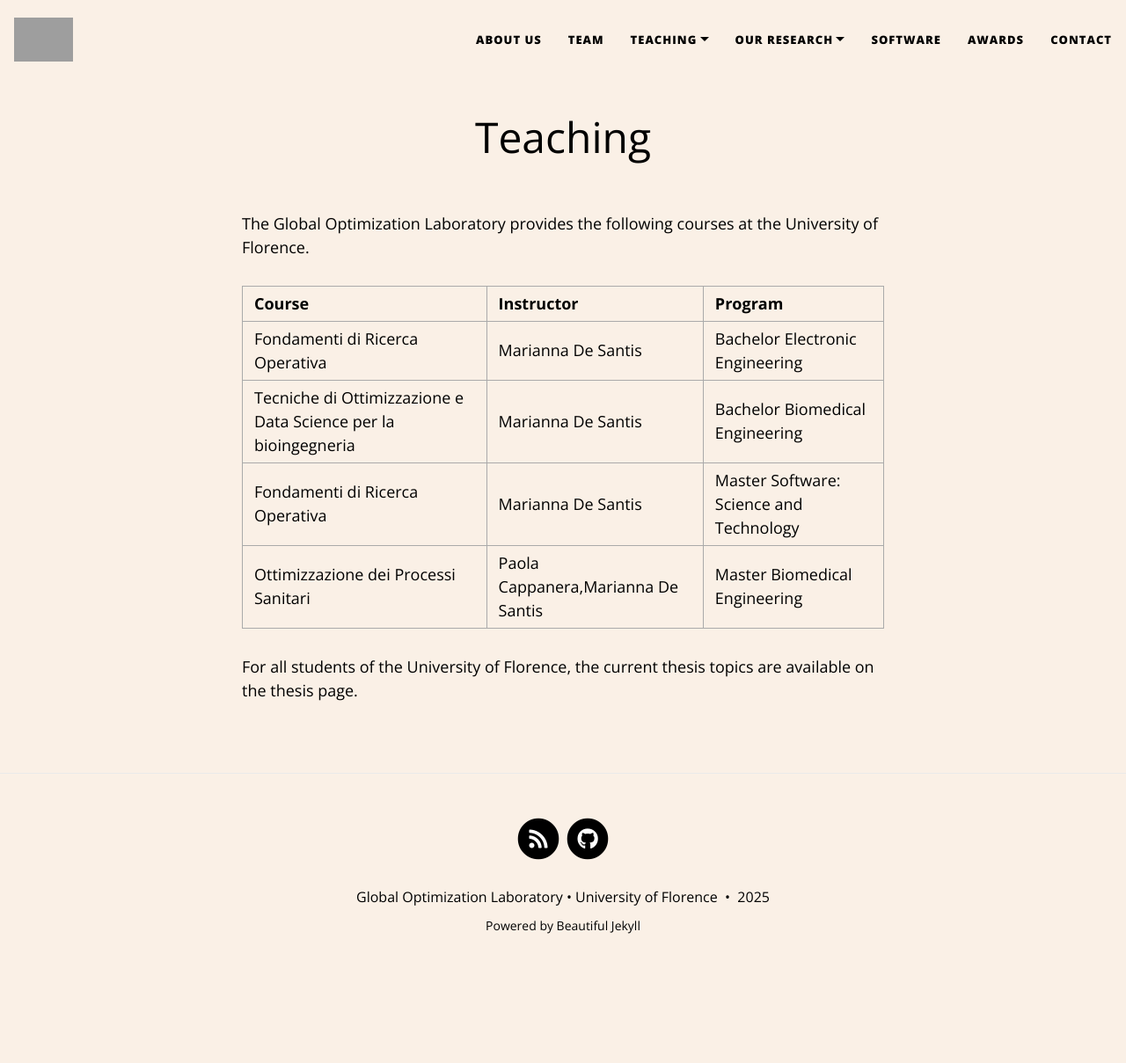
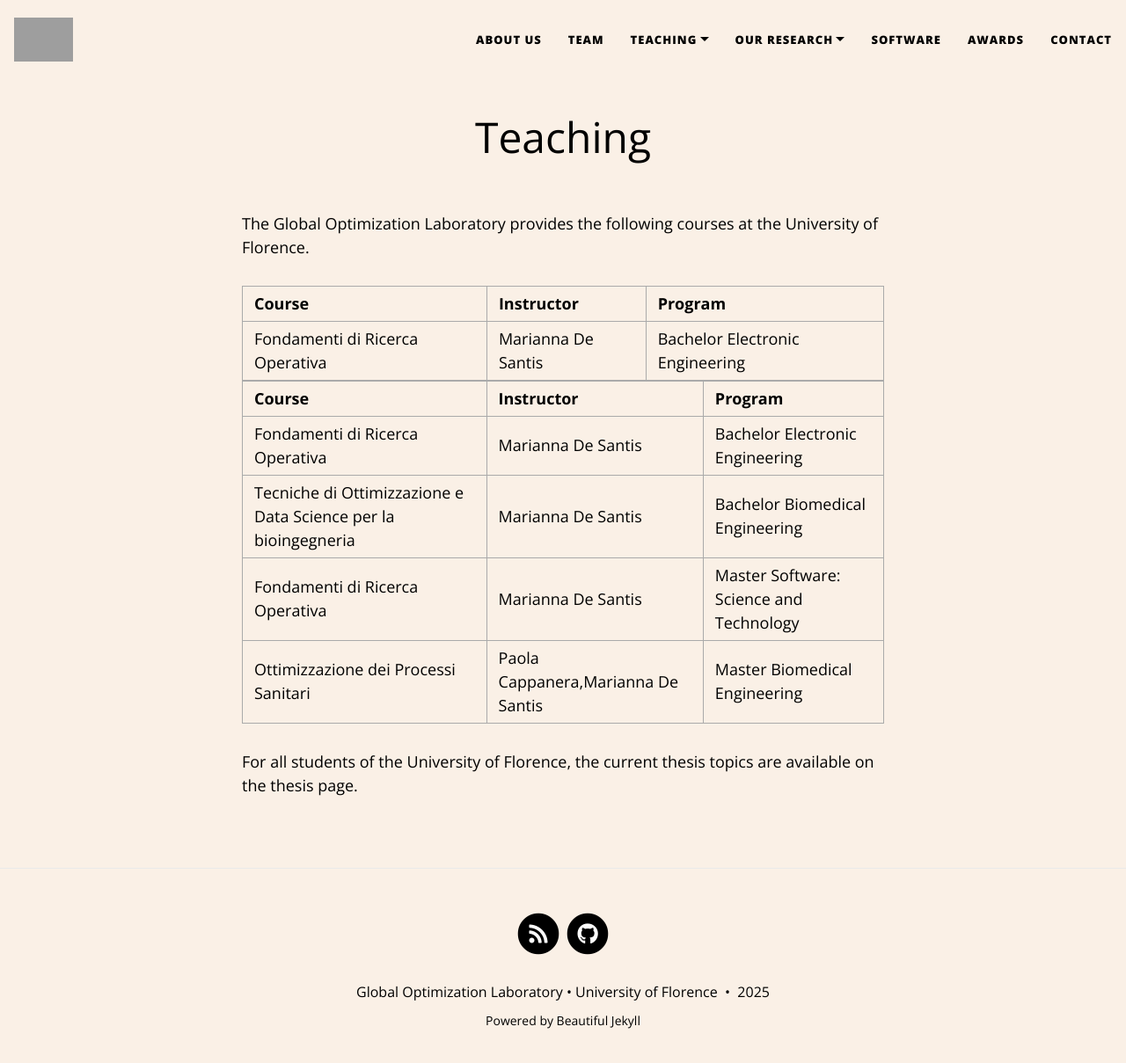
Before and after one commit to GOL-UniFI/GOL-UniFI.github.io, a Jekyll site: the page built from pages/courses.md, in a window 1280 px wide and 1221 px high. Shown: the top 1209 px of the window at 88% size. Built offline with Jekyll 4.4.1, drawn with Linux system fonts in a browser that asks for light colours; nearby versions of some CDN libraries; grey boxes are pictures that could not be loaded.

Commit message:
Update courses.md

```diff
--- a/pages/courses.md
+++ b/pages/courses.md
@@ -5,6 +5,26 @@ title: Teaching
 ---
 
 The Global Optimization Laboratory provides the following courses at the University of Florence.
+
+<table class="teaching-table">
+  <thead>
+    <tr>
+      <th>Course</th>
+      <th>Instructor</th>
+      <th>Program</th>
+    </tr>
+  </thead>
+  <tbody>
+    <tr>
+      <td>Fondamenti di Ricerca Operativa</td>
+      <td><a href="https://cercachi.unifi.it/p-doc2-0-0-A-3f2c372f3a2e2a-0.html" target="_blank">Marianna De Santis</a></td>
+      <td>Bachelor Electronic Engineering</td>
+    </tr>
+    <!-- Add remaining rows similarly -->
+  </tbody>
+</table>
+
+
 
 |Course | Instructor | Program |
 | --- | --- | --- |
```
